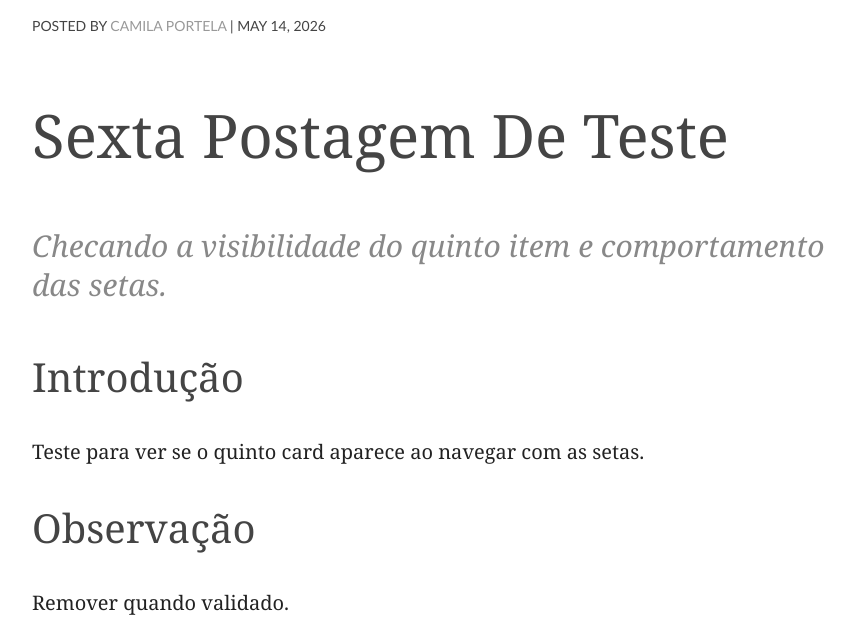
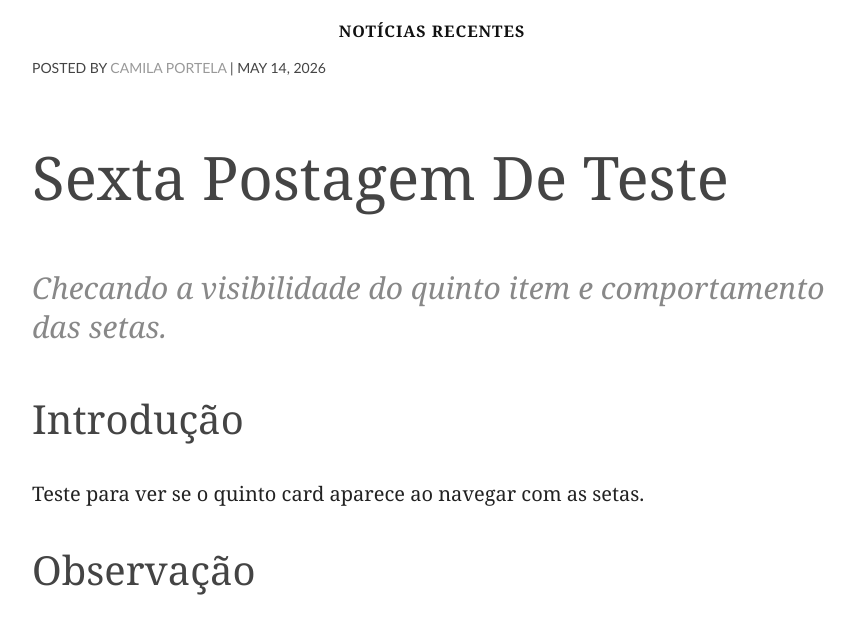
Before and after one commit to camilaportela/astrobiology, a Jekyll site: the page built from _posts/2026-05-14-sexta-postagem-de-teste.md, in a window 1280 px wide. Shown: the top 634 px of the page, without its empty margins (208-1063 px from the left). Built offline with Jekyll 4.4.1, drawn with Linux system fonts in a browser that asks for light colours; comment, search, counter and statistics services are not loaded.

Commit message:
Galeria: mover título 'NOTÍCIAS RECENTES' para seção abaixo (CSS)

```diff
--- a/assets/css/style.css
+++ b/assets/css/style.css
@@ -1253,26 +1253,28 @@ label {
 }
 
 .posts-expand-gallery__footer {
-  display: block; /* mostrar área do rodapé como título abaixo da galeria */
+  display: none !important; /* remover visual do rodapé (título movido para a seção abaixo) */
   margin: 0;
-  padding: 0.9rem 0 1.25rem;
-  text-align: center;
-  background: #080d14; /* manter fundo escuro contínuo */
-}
-
-.posts-expand-gallery__footer::before {
+  padding: 0;
+  height: 0;
+  overflow: hidden;
+}
+
+.posts-expand-gallery__footer .posts-expand-gallery__link {
+  display: none; /* esconder link original mantendo HTML */
+}
+
+/* Título que fica no início da seção de artigos (abaixo da galeria) */
+.article-section::before {
   content: "NOTÍCIAS RECENTES";
   display: block;
-  color: #ffffff;
+  text-align: center;
   font-weight: 700;
+  text-transform: uppercase;
+  letter-spacing: 0.06em;
+  color: #111;
   font-size: 1rem;
-  letter-spacing: 0.06em;
-  text-transform: uppercase;
-  margin: 0 auto 0.35rem;
-}
-
-.posts-expand-gallery__footer .posts-expand-gallery__link {
-  display: none; /* esconder link original mantendo HTML */
+  margin: 1.25rem auto 0.75rem;
 }
 
 .posts-expand-gallery__link {
```
